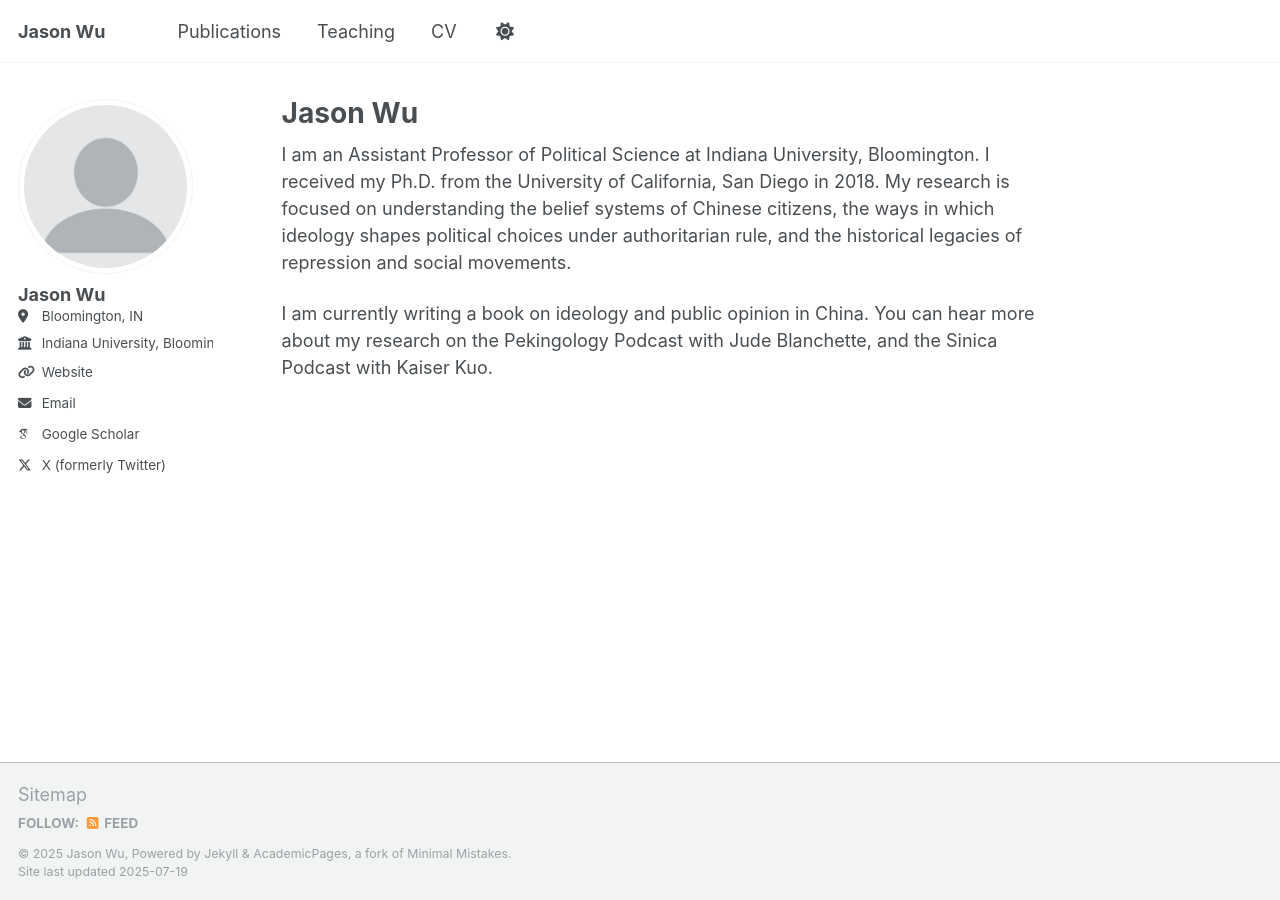
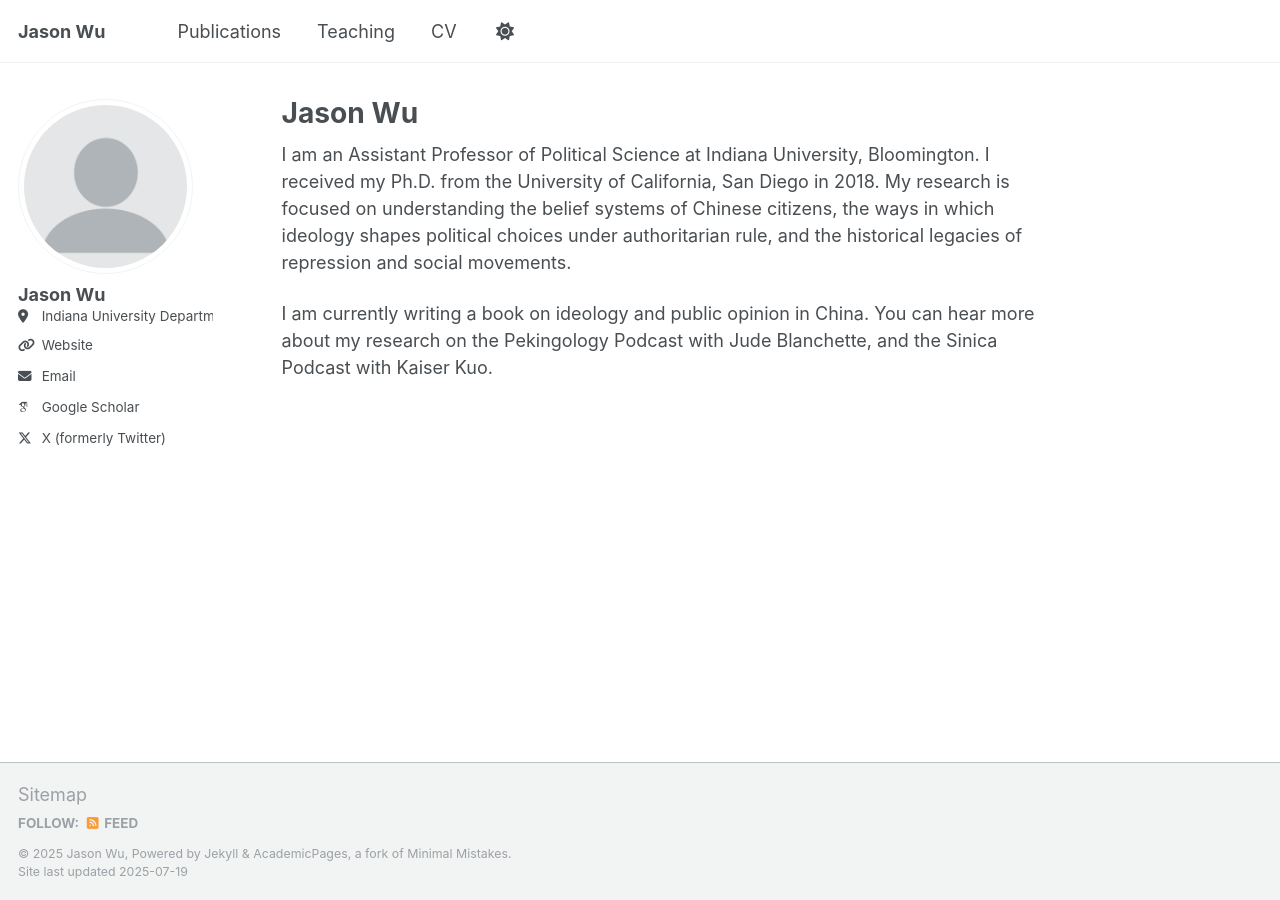
Before and after one commit to jasonyuyanwu/jasonyuyanwu.github.io, a Jekyll site: the page built from _pages/about.md, in a window 1280 px wide. Built offline with Jekyll 4.4.1, drawn with Linux system fonts in a browser that asks for light colours; some web fonts are replaced; a script that is not in the unit is left out.

Commit message:
Update _config.yml

```diff
--- a/_config.yml
+++ b/_config.yml
@@ -26,8 +26,13 @@ author:
   name             : "Jason Wu"
   pronouns         : # example: "she/her"
   bio              : # "Assistant Professor, Political Science Department"
-  location         : "Bloomington, IN"
-  employer         : "Indiana University, Bloomington"
+  location         : "Indiana University
+Department of Political Science
+1100 E. 7th Street
+210 Woodburn Hall
+Bloomington, IN 47405
+"
+ # employer         : "Indiana University, Bloomington"
   uri              : jasonyuyanwu.github.io
   email            : "jywu@iu.edu"
 
```
